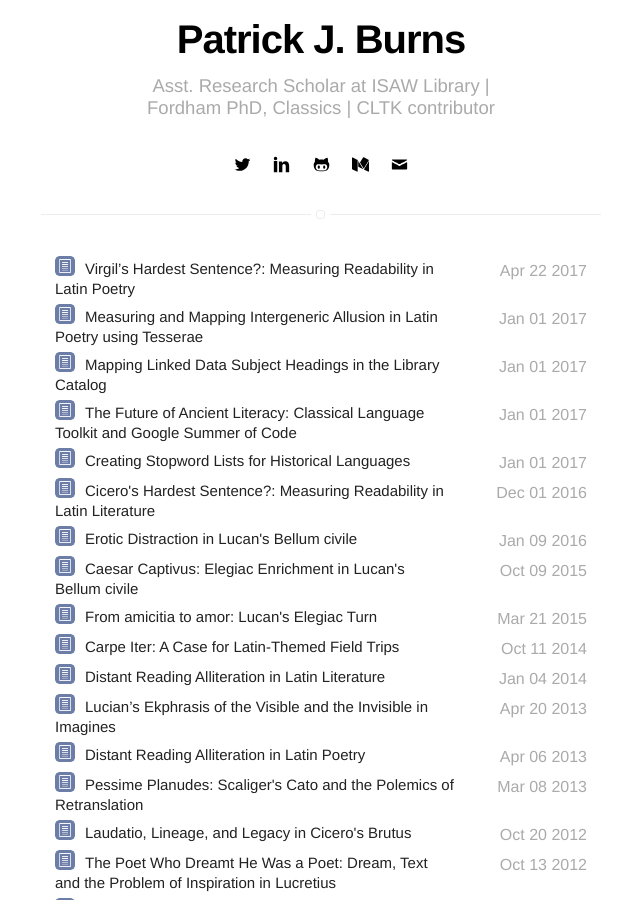
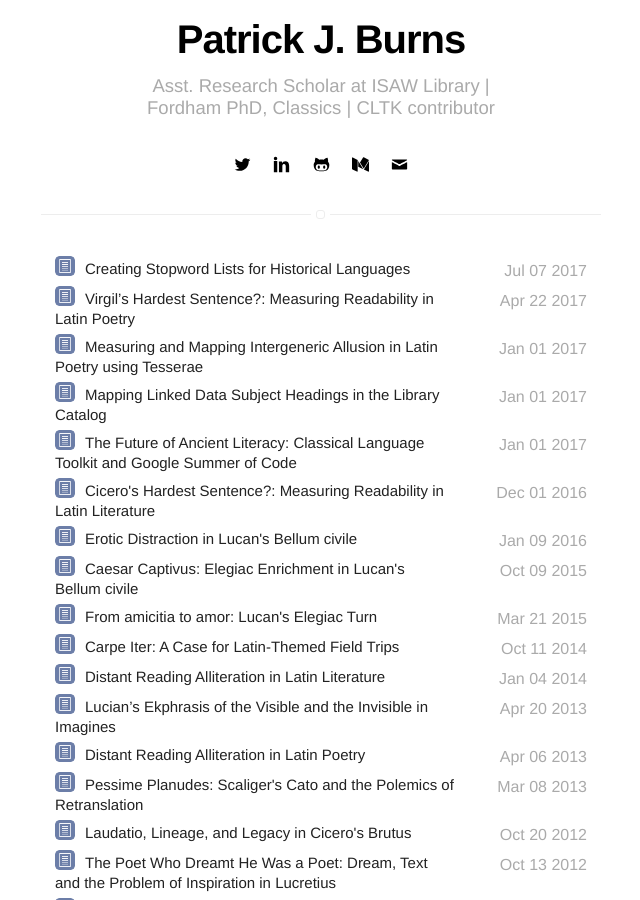
Before and after one commit to diyclassics/diyclassics.github.io, a Jekyll site: the page built from papers.html, in a window 1280 px wide and 900 px high, scrolled down 362 px. Shown: the whole window, without its empty margins (319-959 px from the left). Built offline with Jekyll 4.4.1, drawn with Linux system fonts in a browser that asks for light colours.

```diff
--- a/_posts/2017-01-01-creating-stopword-lists.md
+++ b/_posts/2017-07-01-creating-stopword-lists.md
@@ -1,7 +1,7 @@
 ---
 title: "Creating Stopword Lists for Historical Languages"
 layout: paper
-date: 2017-01-01 00:00
+date: 2017-07-07 00:00
 tag: paper
 image: /assets/images/jekyll-logo-light-solid.png
 headerImage: false
```
Also changed, not shown: other parts of _posts/2017-07-01-creating-stopword-lists.md (+1 -1 lines).
